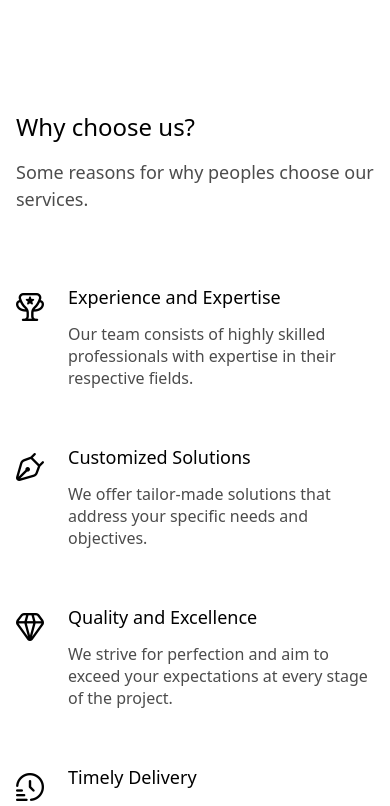
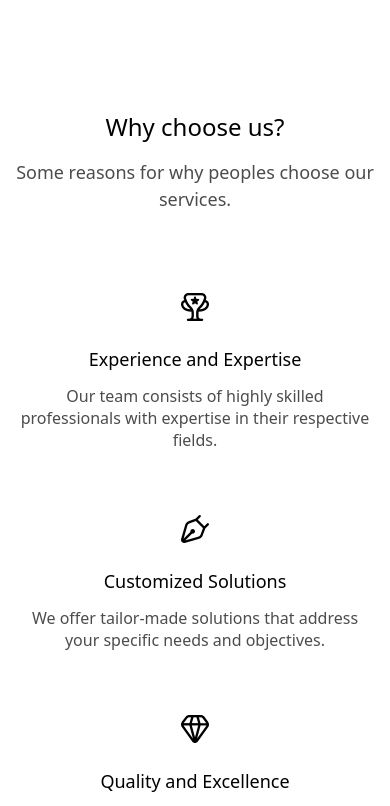
Before and after one commit to can-erturk/digital-agency, a Vue app: page / in a window 390 px wide. Shown: the part 950-1756 px from the top of the page. Built offline with nearby package versions, Linux system fonts and the light colour scheme.

Commit message:
Update responsive text alignment

```diff
--- a/src/assets/main.css
+++ b/src/assets/main.css
@@ -137,4 +137,8 @@ h3 {
   h2 {
     font-size: clamp(1.5rem, 5dvw, 1.875rem);
   }
+
+  .container {
+    text-align: center;
+  }
 }
--- a/src/components/sections/AboutUs.vue
+++ b/src/components/sections/AboutUs.vue
@@ -82,6 +82,7 @@ import PrimaryBtn from '../__common__/PrimaryBtn.vue'
 }
 
 .tab-call-link {
+  text-align: left;
   display: flex;
   padding: 10px;
   color: #222;
@@ -121,7 +122,7 @@ a.tab-call-link:hover .tab-call-link-title {
 
 @media screen and (max-width: 768px) {
   .container {
-    gap: 20px;
+    gap: 0px;
   }
 
   .about-us-content {
@@ -137,6 +138,7 @@ a.tab-call-link:hover .tab-call-link-title {
     flex-wrap: wrap;
     gap: 0.5rem;
     row-gap: 1.5rem;
+    justify-content: center;
   }
 }
 </style>
--- a/src/components/ui/WhyUsItem.vue
+++ b/src/components/ui/WhyUsItem.vue
@@ -37,7 +37,7 @@ const props = defineProps({
   margin-right: 1.5rem;
   color: var(--primary-color);
   position: relative;
-  top: .375rem;
+  top: 0.375rem;
 }
 
 .whyus-item-content {
@@ -55,6 +55,16 @@ const props = defineProps({
   text-overflow: ellipsis;
   display: -webkit-box;
   -webkit-box-orient: vertical;
+}
 
+@media (max-width: 768px) {
+  .whyus-item {
+    flex-direction: column;
+  }
+
+  .whyus-item-icon {
+    margin-right: 0;
+    margin-bottom: 1.5rem;
+  }
 }
 </style>
```
